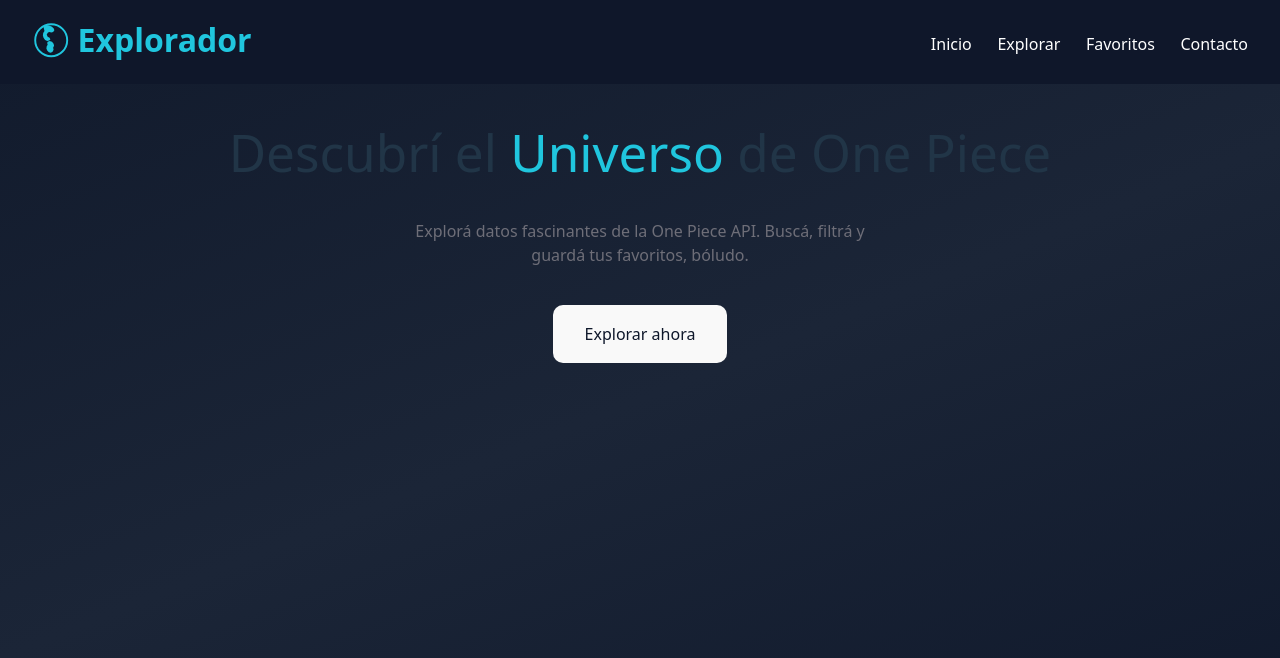
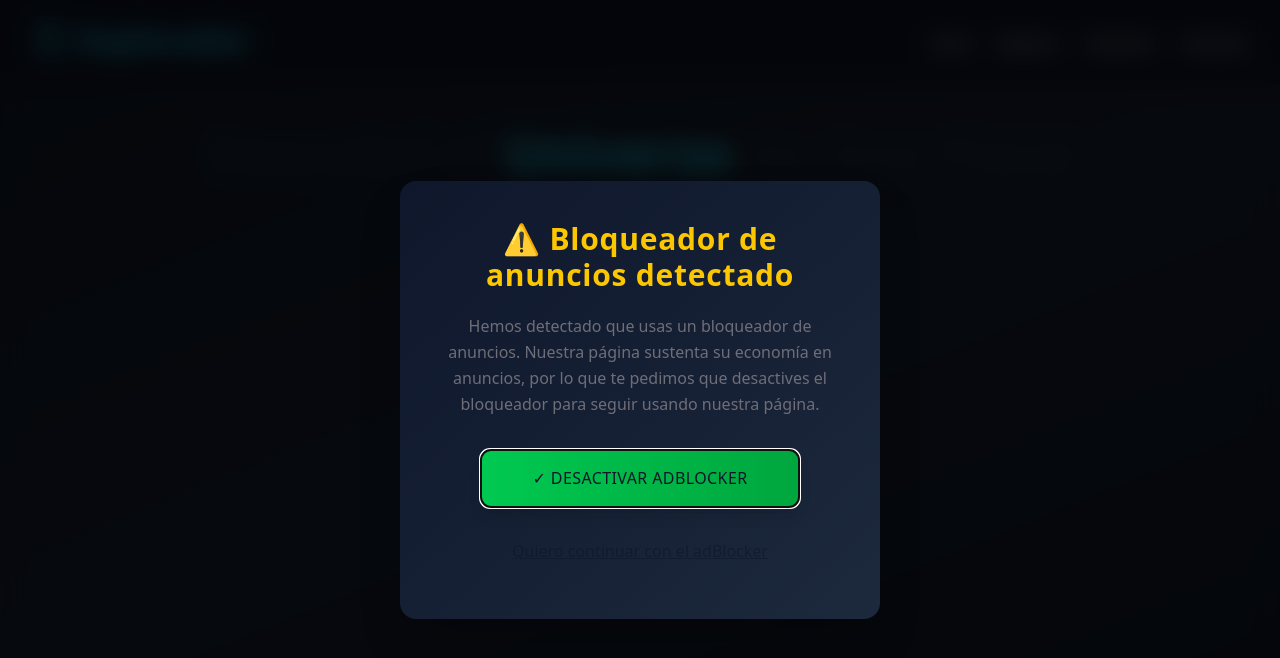
Before and after one commit to amyepes/proyecto-1-front, a React (Vite) app: page / in a window 1280 px wide. Shown: the top 658 px of the page. Built offline with nearby package versions, Linux system fonts and the light colour scheme.

Commit message:
Dark pattern modal added

```diff
--- a/src/App.jsx
+++ b/src/App.jsx
@@ -2,27 +2,20 @@
 import './App.css'
 import Inicio from './pages/Start'
 import Navbar from './components/Navbar'
+import Footer from './components/Footer'
 import NotFound from './pages/NotFound'
 import Explorar from './pages/Explore'
 import Contacto from './pages/Contact'
 import Favoritos from './pages/Favorites'
 import Detalle from './pages/Details'
 
-function PlaceholderPage({ title, description }) {
-  return (
-    <section className="hero">
-      <h1>{title}</h1>
-      <p>{description}</p>
-    </section>
-  )
-}
-
 function App() {
 
   return (
-    <div className="app-shell">
+    <div className="app-shell flex flex-col min-h-screen">
       <Navbar />
 
+      <main className="flex-grow">
         <Routes>
           <Route path="/" element={<Inicio />} />
           <Route path="/Explorar" element={<Explorar />} />
@@ -31,6 +24,9 @@
           <Route path="/Contactanos" element={<Contacto />} />
           <Route path="*" element={<NotFound />} />
         </Routes>
+      </main>
+
+      <Footer />
     </div>
   )
 }
--- /dev/null
+++ b/src/components/AdBlockerModal.jsx
@@ -0,0 +1,67 @@
+import { useRef, useEffect } from 'react';
+
+function AdBlockerModal() {
+    const dialogRef = useRef(null);
+
+    useEffect(() => {
+        if (dialogRef.current && !dialogRef.current.open) {
+            dialogRef.current.showModal();
+        }
+    }, []);
+
+    const handleClose = () => {
+        dialogRef.current?.close();
+    };
+
+    return (
+        <dialog
+            ref={dialogRef}
+            className="fixed inset-0 m-auto w-[92vw] max-w-[480px] rounded-xl p-0 bg-gradient-to-br from-slate-900 to-slate-800 text-white shadow-2xl backdrop:bg-black/75 backdrop:backdrop-blur-md sm:rounded-2xl"
+            style={{
+                position: 'fixed',
+                inset: 0,
+                margin: 'auto',
+            }}
+            aria-labelledby="adblock-title"
+            aria-describedby="adblock-description"
+        >
+            <div className="px-6 py-8 sm:px-8 sm:py-10 text-center">
+                <h2
+                    id="adblock-title"
+                    className="mb-4 sm:mb-5 text-2xl sm:text-3xl font-black text-yellow-400 tracking-wide"
+                >
+                    ⚠️ Bloqueador de anuncios detectado
+                </h2>
+
+                <p
+                    id="adblock-description"
+                    className="mb-6 sm:mb-8 text-gray-300 text-sm sm:text-base leading-relaxed font-medium"
+                >
+                    Hemos detectado que usas un bloqueador de anuncios. Nuestra página sustenta su economía en anuncios,
+                    por lo que te pedimos que desactives el bloqueador para seguir usando nuestra página.
+                </p>
+
+                <div className="flex flex-col items-center gap-3 sm:gap-4">
+                    <button
+                        type="button"
+                        className="w-full max-w-xs bg-gradient-to-r from-green-500 to-green-600 hover:from-green-600 hover:to-green-700 text-white font-black text-base sm:text-lg px-6 sm:px-8 py-3 sm:py-4 rounded-lg sm:rounded-xl transition-all duration-300 transform hover:-translate-y-1 active:translate-y-0 shadow-lg hover:shadow-green-500/50 uppercase tracking-wide"
+                        onClick={handleClose}
+                    >
+                        ✓ Desactivar adBlocker
+                    </button>
+
+                    <button
+                        type="button"
+                        className="!bg-transparent !border-0 text-xs sm:text-sm text-gray-500 hover:text-gray-400 opacity-60 hover:opacity-80 transition-all duration-300 font-normal px-2 sm:px-3 py-1 underline cursor-pointer"
+                        onClick={handleClose}
+                        title="Continuar sin desactivar"
+                    >
+                        Quiero continuar con el adBlocker
+                    </button>
+                </div>
+            </div>
+        </dialog>
+    );
+}
+
+export default AdBlockerModal;
--- /dev/null
+++ b/src/components/Footer.jsx
@@ -0,0 +1,35 @@
+function Footer() {
+    return (
+        <footer className="mt-auto bg-gradient-to-b from-transparent to-slate-900/50 border-t border-slate-700/30 py-8 px-4">
+            <div className="max-w-6xl mx-auto flex flex-col md:flex-row items-center justify-between gap-6 text-center md:text-left">
+                <div className="flex-1">
+                    <p className="text-slate-300 text-sm">
+                        Proyecto institucional creado para explorar datos del universo de One Piece.
+                    </p>
+                </div>
+
+                <div className="flex-1">
+                    <p className="text-slate-400 text-sm">
+                        Datos obtenidos de{' '}
+                        <a
+                            href="https://api-onepiece.com/en"
+                            target="_blank"
+                            rel="noopener noreferrer"
+                            className="text-cyan-400 hover:text-cyan-300 font-semibold transition-colors duration-200 hover:underline"
+                        >
+                            One Piece API
+                        </a>
+                    </p>
+                </div>
+
+                <div className="flex-1">
+                    <p className="text-slate-500 text-xs">
+                        © {new Date().getFullYear()} - Todos los derechos reservados
+                    </p>
+                </div>
+            </div>
+        </footer>
+    );
+}
+
+export default Footer;
--- a/src/pages/Start.jsx
+++ b/src/pages/Start.jsx
@@ -1,16 +1,19 @@
 import { Link } from 'react-router'
-import './Start.css'
+import AdBlockerModal from '../components/AdBlockerModal'
 
 function Inicio() {
 
     return (
-        <section id="inicio" className='hero'>
-            <h1>Descubrí el <span>Universo</span> de One Piece</h1>
-            <p>Explorá datos fascinantes de la One Piece API. Buscá, filtrá y guardá tus favoritos, bóludo.</p>
-            <Link to={"/Explorar"}>
-                <button className='hero-btn'>Explorar ahora</button>
+        <>
+            <AdBlockerModal />
+            <section className='min-h-[42vh] pt-[5vh] text-center'>
+            <h1 className='text-4xl md:text-5xl font-bold mb-6'>Descubrí el <span className='text-cyan-400'>Universo</span> de One Piece</h1>
+            <p className='px-[29vw] mx-[3%] text-lg text-slate-300 mb-8'>Explorá datos fascinantes de la One Piece API. Buscá, filtrá y guardá tus favoritos, bóludo.</p>
+            <Link to="/Explorar">
+                <button className='bg-gradient-to-r from-cyan-500 to-cyan-600 hover:from-cyan-600 hover:to-cyan-700 text-gray-900 font-bold py-3 px-8 rounded-full transition-all duration-300 transform hover:-translate-y-1 mb-[5vh] shadow-lg hover:shadow-cyan-500/50'>Explorar ahora</button>
             </Link>
-        </section>
+            </section>
+        </>
     )
 }
 
```
Lines whose indentation alone changed are shown as unchanged.
